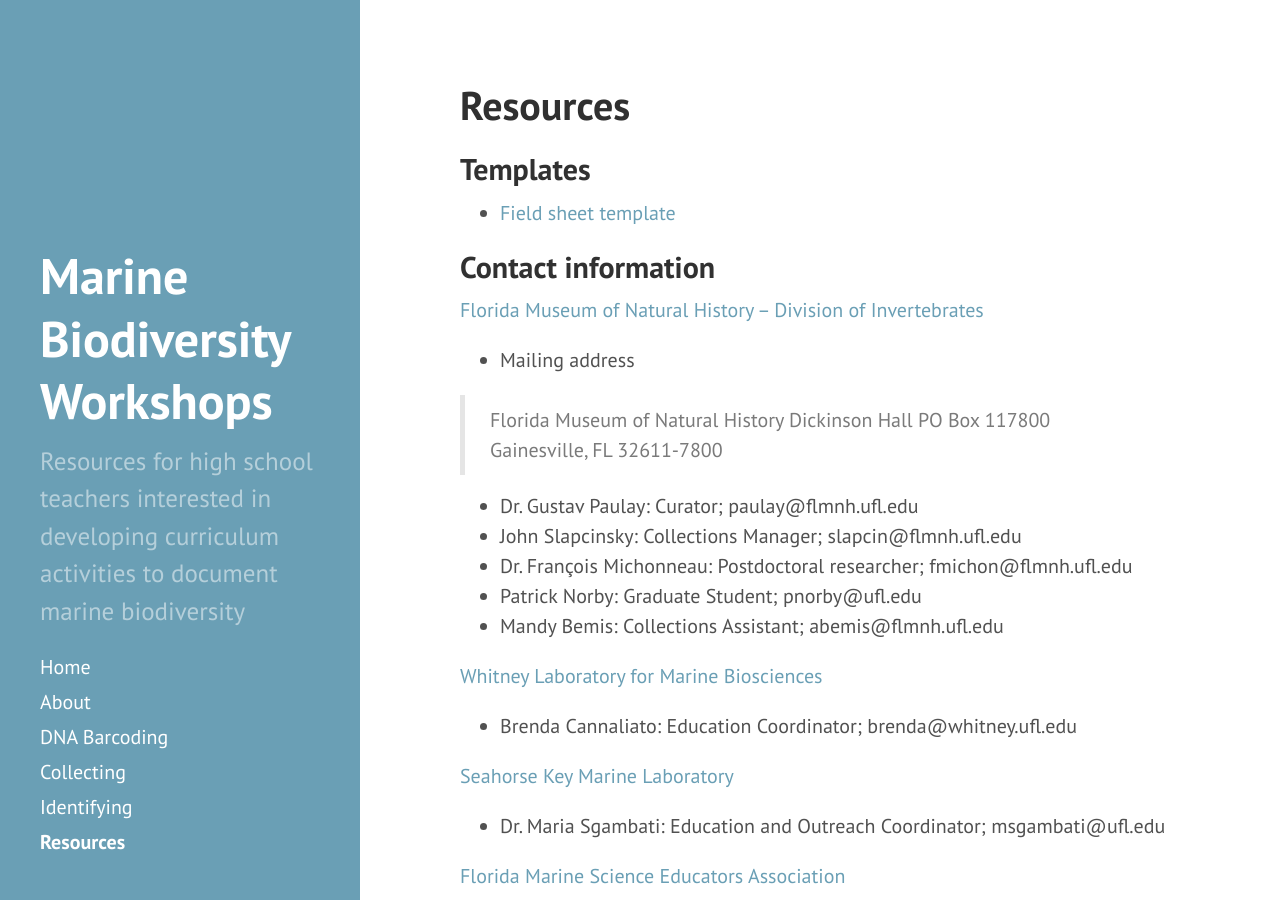
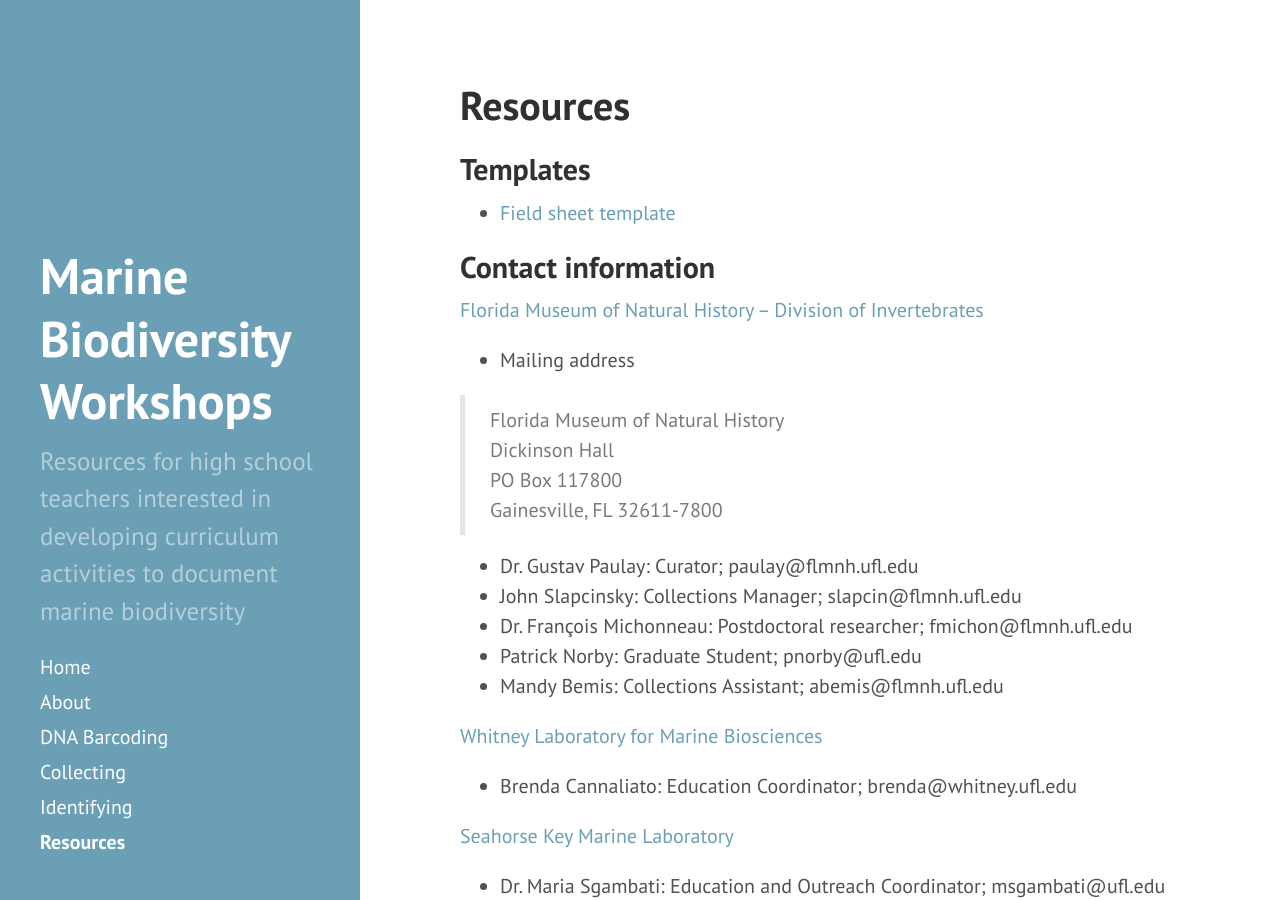
Before and after one commit to marine-diversity-workshops/marine-diversity-workshops.github.io, a Jekyll site: the page built from resources.md, in a window 1280 px wide and 900 px high. Built offline with Jekyll 4.4.1, drawn with Linux system fonts in a browser that asks for light colours; nearby versions of some CDN libraries.

Commit message:
fix formatting

```diff
--- a/resources.md
+++ b/resources.md
@@ -15,9 +15,9 @@
 
 * Mailing address
 
-> Florida Museum of Natural History
-> Dickinson Hall
-> PO Box 117800
+> Florida Museum of Natural History <br/>
+> Dickinson Hall  <br/>
+> PO Box 117800  <br/>
 > Gainesville, FL 32611-7800
 
 * Dr. Gustav Paulay: Curator; 	paulay@flmnh.ufl.edu
```
